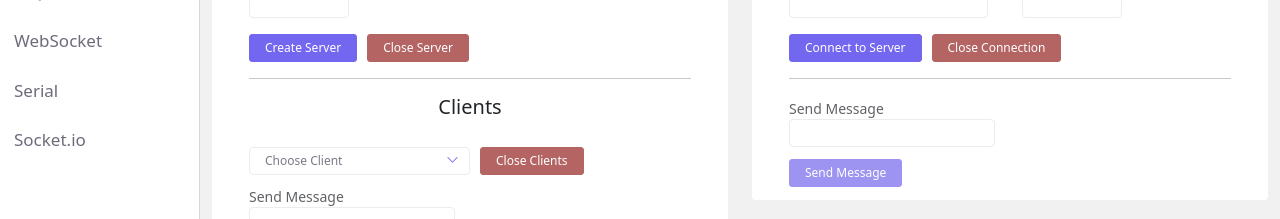
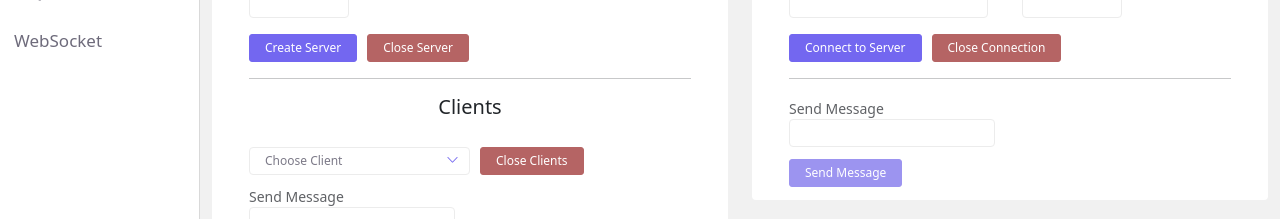
Before and after one commit to sefaun/communication-tools, a Vue app: page /tcp in a window 1280 px wide. Shown: the part 157-376 px from the top of the page. Built offline with nearby package versions, Linux system fonts and the light colour scheme.

Commit message:
-gereksizler silindi

```diff
--- a/src/layout/SideBar/sidebarContents.js
+++ b/src/layout/SideBar/sidebarContents.js
@@ -10,13 +10,5 @@ export default [
   {
     name: "sidebar.websocket",
     path: "/websocket",
-  },
-  {
-    name: "sidebar.serial",
-    path: "/serial",
-  },
-  {
-    name: "sidebar.socket_io",
-    path: "/socket-io",
   }
 ]
--- a/src/locales/lang/en.json
+++ b/src/locales/lang/en.json
@@ -40,9 +40,7 @@
   "sidebar": {
     "tcp": "TCP/IP",
     "mqtt": "MQTT",
-    "websocket": "WebSocket",
-    "serial": "Serial",
-    "socket_io": "Socket.io"
+    "websocket": "WebSocket"
   },
   "tcp": {
     "index": {
--- a/src/locales/lang/tr.json
+++ b/src/locales/lang/tr.json
@@ -40,9 +40,7 @@
   "sidebar": {
     "tcp": "TCP/IP",
     "mqtt": "MQTT",
-    "websocket": "WebSocket",
-    "serial": "Serial",
-    "socket_io": "Socket.io"
+    "websocket": "WebSocket"
   },
   "tcp": {
     "index": {
--- a/src/router/pages.js
+++ b/src/router/pages.js
@@ -13,15 +13,5 @@ export default [
     path: '/websocket',
     name: 'WebSocket',
     component: () => import('../views/WebSocket/Index.vue'),
-  },
-  {
-    path: '/serial',
-    name: 'Serial',
-    component: () => import('../views/Serial/Index.vue'),
-  },
-  {
-    path: '/socket-io',
-    name: 'SocketIO',
-    component: () => import('../views/Socket.io/Index.vue'),
-  },
+  }
 ]
--- a/src/views/Serial/Index.vue
+++ /dev/null
@@ -1,10 +0,0 @@
-<template>
-  <div>serial index</div>
-</template>
-
-<script>
-export default {};
-</script>
-
-<style>
-</style>
--- a/src/views/Socket.io/Index.vue
+++ /dev/null
@@ -1,34 +0,0 @@
-<template>
-  <div>socket.io</div>
-</template>
-
-<script>
-const server = require("http").createServer();
-//const io = require("socket.io")(server);
-
-export default {
-  data() {
-    return {
-      socket_io: "",
-    };
-  },
-  methods: {
-    createSocketIOServer() {
-      io.on("connection", (client) => {
-        client.on("disconnect", () => {
-          console.log("Some Client Leaved From Socket !");
-        });
-      });
-
-      server.listen(process.env.SOCKET_IO_PORT, () => {
-        console.log(
-          `Central Socket.io Server is Running on Port ${process.env.SOCKET_IO_PORT} !`
-        );
-      });
-    },
-  },
-};
-</script>
-
-<style>
-</style>
```
Also changed, not shown: src/views/Serial/Serial.vue (deleted, +0 -10 lines), src/views/Socket.io/SocketIOClient.vue (deleted, +0 -10 lines), src/views/Socket.io/SocketIOServer.vue (deleted, +0 -10 lines).
